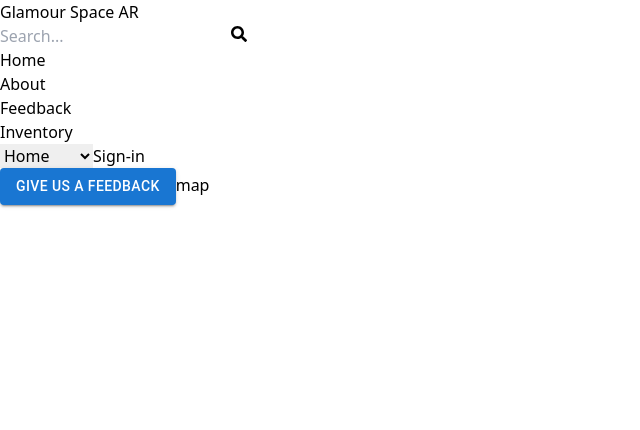
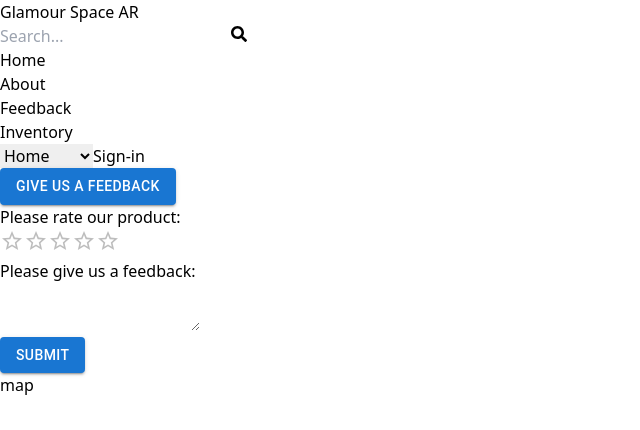
Before and after one commit to logan1o1/GlamourSpace, a React (Vite) app in the folder GlamourSpace/: page /feedbacks in a window 1280 px wide. Shown: the top 430 px of the page, without its empty margins (0-640 px from the left). Built offline with nearby package versions, Linux system fonts and the light colour scheme.

Commit message:
feedback ui completed

```diff
--- a/GlamourSpace/src/App.jsx
+++ b/GlamourSpace/src/App.jsx
@@ -6,6 +6,7 @@
 import Inventory from "./pages/Inventory";
 import Signup from "./pages/Signup";
 import Signin from "./pages/Signin";
+import AddReview from "./components/AddReview";
 
 
 function App() {
@@ -19,6 +20,7 @@
         <Route path="/about" element={<About />} />
         <Route path="/feedbacks" element={<Feedback />} />
         <Route path="/store" element={<Inventory />} />
+        <Route path="/add-review" element={<AddReview />} />
         <Route path="/sign-up" element={<Signup />} />
         <Route path="/sign-in" element={<Signin />} />
       </Routes>
--- a/GlamourSpace/src/components/AddReview.jsx
+++ b/GlamourSpace/src/components/AddReview.jsx
@@ -1,18 +1,16 @@
-import React from 'react'
-import Rating from '@mui/material/Rating';
+import React, { useState } from "react";
+import Rating from "@mui/material/Rating";
+import { useAuthContext } from "../context/AuthContext";
 
+export default function AddReview({open, onclose, children}) {
+  const [value, setValue] = useState(null);
+  const { authUser } = useAuthContext;
 
-export default function AddReview() {
-    const [value, setValue] = useState(null);
   return (
-    <div>
-      <Rating
-        name="simple-controlled"
-        value={value}
-        onChange={(event, newValue) => {
-          setValue(newValue);
-        }}
-      />
+    <div onClick={onclose} className={`fixed inset-0 flex justify-center items-center transition-colors ${open ? "visible bg-black/20" : "invisible"}`}>
+      <div onClick={(e) => {e.stopPropagation()}} className={`bg-white rounded-xl shadow p-6 transition-all ${open ? "scale-500 opacity-100" : "scale-125 opacity-0"}`}>
+      {children}
+      </div>
     </div>
-  )
+  );
 }
--- a/GlamourSpace/src/pages/Feedback.jsx
+++ b/GlamourSpace/src/pages/Feedback.jsx
@@ -1,12 +1,47 @@
-import React from 'react'
-import Button from '@mui/material/Button';
-
+import React, { useState } from "react";
+import Button from "@mui/material/Button";
+import Rating from "@mui/material/Rating";
+import { useNavigate } from "react-router-dom";
+import { useAuthContext } from "../context/AuthContext";
+import AddReview from "../components/AddReview";
 
 export default function Feedback() {
+  const [open, setOpen] = useState(false);
+  const [value, setValue] = useState(null);
+  const { authUser } = useAuthContext;
+  const navigate = useNavigate();
 
-  return(
-    <div className='flex items-center justify-center h-full'>
-      <Button variant="contained">Give us a feedback</Button>
+  const handleSubmit = async (e) => {
+    e.preventDefault();
+  };
+
+  return (
+    <div className="flex items-center justify-center h-full">
+      <Button onClick={() => setOpen(true)} variant="contained">
+        Give us a feedback
+      </Button>
+      <AddReview open={open} onclose={() => setOpen(false)}>
+        <form
+          onSubmit={handleSubmit}
+          className="w-60 text-xl flex flex-col items-center justify-center"
+          action="feedback"
+        >
+          <h3>Please rate our product:</h3>
+          <Rating
+            name="simple-controlled"
+            value={value}
+            onChange={(event, newValue) => {
+              setValue(newValue);
+            }}
+          />
+          <h3>Please give us a feedback:</h3>
+          <textarea className="p-1" name="feedback" id="1" />
+          <br />
+          <Button className="w-fit" variant="contained" type="submit">
+            Submit
+          </Button>
+        </form>
+      </AddReview>
       map
     </div>
   );
```
